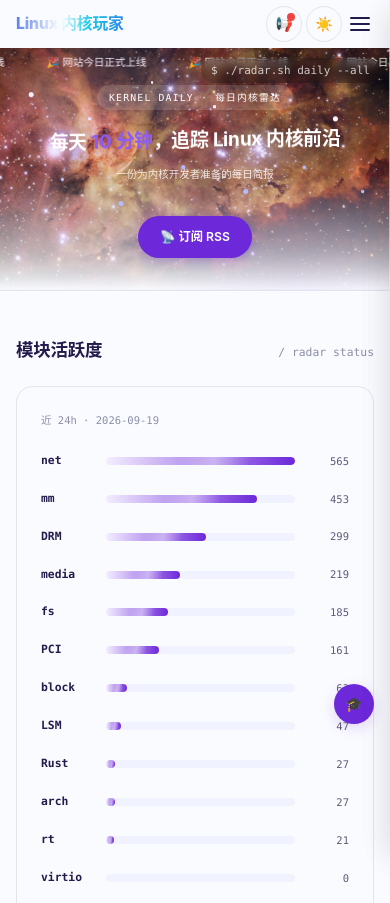
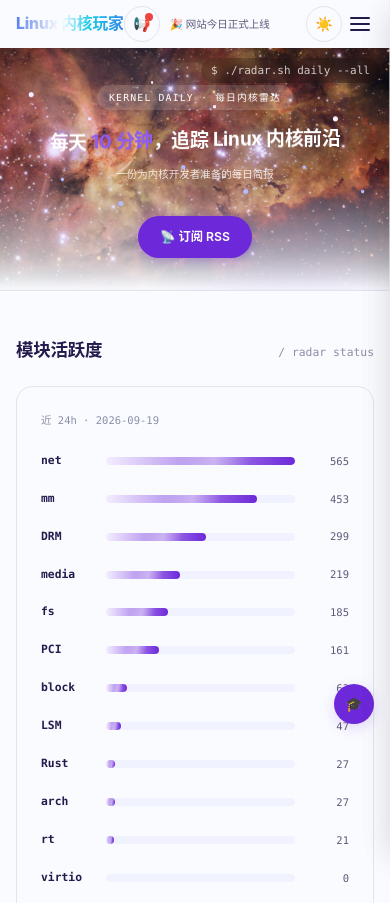
Before and after one commit to Devkid-Til/docker-linuxplayer, an Astro site: page / in a window 390 px wide. Shown: the top 903 px of the page. Built offline with nearby package versions, Linux system fonts and the light colour scheme; Astro itself is replaced by a stand-in of ours.

Commit message:
feat: move ticker into the header next to the horn, in leftover space
Signed-off-by: Jiaqi Shi <shijiaqi_develop@163.com>

```diff
--- a/src/components/AnnouncementBar.astro
+++ b/src/components/AnnouncementBar.astro
@@ -20,6 +20,15 @@ const latestDate = latest ? latest.date : '';
     <button class="ann-ticker" id={`ann-ticker${suffix}`} data-drawer-open="announcements" aria-label="查看最新公告" title="查看最新公告">
       <span class="ann-ticker-track">
         <span class="ann-ticker-text" data-latest-id={latestId} data-latest-date={latestDate}>{latestTitle}</span>
+      </span>
+    </button>
+  )}
+  {variant === 'mobile' && latest && (
+    <button class="ann-ticker-mobile" id={`ann-ticker${suffix}`} data-drawer-open="announcements" aria-label="查看最新公告" title="查看最新公告">
+      <span class="ann-mobile-viewport">
+        <span class="ann-mobile-track">
+          <span class="ann-ticker-text" data-latest-id={latestId} data-latest-date={latestDate}>{latestTitle}</span>
+        </span>
       </span>
     </button>
   )}
@@ -54,9 +63,36 @@ const latestDate = latest ? latest.date : '';
       try { localStorage.setItem(KEY, JSON.stringify({ id: latestId, date: latestDate })); } catch (e) {}
     }
 
-    document.querySelectorAll('.ann-bell, .ann-ticker').forEach(function (btn) {
+    document.querySelectorAll('.ann-bell, .ann-ticker, .ann-ticker-mobile').forEach(function (btn) {
       btn.addEventListener('click', openAndMark);
     });
+
+    // 移动端 header 内跑马灯：标题溢出才滚动，否则居中静态
+    var viewport = document.querySelector('.ann-mobile-viewport');
+    var track = document.querySelector('.ann-mobile-track');
+    var text = track ? track.querySelector('.ann-ticker-text') : null;
+    if (viewport && track && text) {
+      var w = viewport.clientWidth;
+      var c = text.offsetWidth;
+      if (w > 0 && c > 0) {
+        if (c <= w) {
+          // 不溢出：居中静态
+          track.classList.add('ann-mobile-static');
+        } else {
+          // 溢出：复制足够份数 + rAF 滚动
+          var n = Math.ceil(w / c) + 2;
+          while (track.children.length < n) track.appendChild(text.cloneNode(true));
+          var x = 0, speed = 0.6;
+          function step() {
+            x += speed;
+            if (x >= c) x -= c;
+            track.style.transform = 'translateX(' + (-x) + 'px)';
+            requestAnimationFrame(step);
+          }
+          requestAnimationFrame(step);
+        }
+      }
+    }
   })();
 </script>
 
@@ -93,7 +129,22 @@ const latestDate = latest ? latest.date : '';
 
   @media (max-width: 640px) {
     .ann-bar-desktop { display: none; }
-    .ann-bar-mobile { display: flex; }
+    .ann-bar-mobile { display: flex; flex: 1; min-width: 0; }
     .ann-ticker { display: none; }
+    .ann-ticker-mobile {
+      flex: 1; min-width: 0; overflow: hidden; background: none; border: none;
+      padding: 0; cursor: pointer; text-align: left;
+    }
+    .ann-mobile-viewport {
+      display: block; overflow: hidden; white-space: nowrap; width: 100%;
+    }
+    .ann-mobile-track {
+      display: inline-flex; white-space: nowrap; align-items: center;
+    }
+    .ann-mobile-static { width: 100%; justify-content: center; }
+    .ann-ticker-text {
+      font-size: .75rem; color: var(--text-secondary);
+      padding-right: 2rem; line-height: 1.4;
+    }
   }
 </style>
--- a/src/components/AnnouncementMarquee.astro
+++ /dev/null
@@ -1,75 +0,0 @@
----
-import announcements from '../data/announcements.json';
-const active = announcements.filter(a => a.active).sort((a, b) => b.date.localeCompare(a.date));
-const latest = active[0] || null;
----
-{latest && (
-  <div class="ann-marquee">
-    <button class="ann-marquee-btn" data-drawer-open="announcements" aria-label="查看最新公告" title="查看最新公告">
-      <span class="ann-marquee-viewport">
-        <span class="ann-marquee-track">
-          <span class="ann-marquee-text">{latest.title}</span>
-        </span>
-      </span>
-    </button>
-  </div>
-)}
-
-<script is:inline>
-  (function () {
-    var viewport = document.querySelector('.ann-marquee-viewport');
-    var track = document.querySelector('.ann-marquee-track');
-    var text = document.querySelector('.ann-marquee-text');
-    if (!viewport || !track || !text) return;
-
-    // 复制足够份数，保证无缝循环（视口宽度 / 单份宽度 + 2）
-    var w = viewport.clientWidth;
-    var c = text.offsetWidth;
-    if (w <= 0 || c <= 0) return;
-    var n = Math.ceil(w / c) + 2;
-    while (track.children.length < n) {
-      track.appendChild(text.cloneNode(true));
-    }
-
-    // rAF 驱动跑马灯：滚动一份宽度后回绕，无缝
-    var x = 0;
-    var speed = 0.6; // px/frame ≈ 36px/s
-    function step() {
-      x += speed;
-      if (x >= c) x -= c;
-      track.style.transform = 'translateX(' + (-x) + 'px)';
-      requestAnimationFrame(step);
-    }
-    requestAnimationFrame(step);
-  })();
-</script>
-
-<style>
-  .ann-marquee { display: none; }
-
-  @media (max-width: 640px) {
-    .ann-marquee {
-      display: block;
-      position: absolute; top: 0; left: 0; right: 0;
-      z-index: 1;
-      background: transparent;
-      overflow: hidden;
-      padding: 6px 0;
-    }
-    .ann-marquee-btn {
-      display: flex; align-items: center; width: 100%;
-      background: none; border: none; cursor: pointer; padding: 0;
-    }
-    .ann-marquee-viewport {
-      flex: 1; overflow: hidden; white-space: nowrap;
-    }
-    .ann-marquee-track {
-      display: inline-flex; white-space: nowrap; will-change: transform;
-    }
-    .ann-marquee-text {
-      display: inline-block; padding-right: 3rem;
-      font-size: .75rem; line-height: 1.6;
-      color: var(--hero-text, rgba(255,255,255,.9));
-    }
-  }
-</style>
--- a/src/pages/index.astro
+++ b/src/pages/index.astro
@@ -2,7 +2,6 @@
 import Base from '../layouts/Base.astro';
 import PostCard from '../components/PostCard.astro';
 import NewbieFab from '../components/NewbieFab.astro';
-import AnnouncementMarquee from '../components/AnnouncementMarquee.astro';
 import { getCollection } from 'astro:content';
 import { COLUMNS, ALL_COLUMN, COLUMN_MAP } from '../column';
 import fs from 'node:fs';
@@ -88,7 +87,6 @@ const BOARD_SLOTS = ['media', 'DRM', 'mm', 'PCI', 'net', 'fs', 'virtio', 'Rust',
 <Base title="Linux 内核玩家 · 每日内核雷达">
   <header class="hero">
     <div class="hero-bg"></div>
-    <AnnouncementMarquee />
     <span class="term-deco">$ watch -n 10 kernel-patches</span>
     <div class="container hero-inner">
       <span class="hero-eyebrow reveal">KERNEL DAILY · 每日内核雷达</span>
--- a/src/styles/global.css
+++ b/src/styles/global.css
@@ -412,7 +412,7 @@ html.dark .to-top{background:var(--card)}
 html.dark .timeline-item::before{border-color:var(--bg)}
 
 /* ── 19. Responsive ───────────────────────────────────────────── */
-@media(max-width:640px){:root{--font-size-base:14px;--nav-height:48px}.container{padding:0 var(--space-md)}.nav-inner{padding:0 var(--space-md)}.hamburger{display:block}.nav-links{position:absolute;top:var(--nav-height);left:0;right:0;background:var(--card);flex-direction:column;align-items:stretch;padding:0 var(--space-md);border-bottom:1px solid transparent;max-height:0;overflow:hidden;opacity:0;transform:translateY(-8px);pointer-events:none;transition:max-height .3s var(--ease-out),opacity .2s var(--ease-out),transform .3s var(--ease-out),padding .3s var(--ease-out),border-color .3s,box-shadow .3s}.nav-links.open{max-height:420px;opacity:1;transform:translateY(0);pointer-events:auto;border-bottom-color:var(--border);box-shadow:var(--shadow-md);padding:var(--space-sm) var(--space-md) var(--space-md)}.nav-tools{display:flex;align-items:center;gap:var(--space-xs)}.theme-btn-desktop{display:none}.theme-btn-mobile{display:flex}.nav-links a{padding:var(--space-sm)}.hero{padding:36px 0 32px}.hero h1{font-size:1.35rem}.hero .subtitle{font-size:.75rem;max-width:100%}.hero .term-deco{top:10px;right:10px;font-size:11px;padding:3px 10px}.hero-eyebrow{font-size:.7rem;padding:4px 12px}.timeline-card{padding:var(--space-md)}.timeline-card h3{font-size:.9375rem}.article-header h1{font-size:1.375rem}.about-card{flex-direction:column;text-align:center}}
+@media(max-width:640px){:root{--font-size-base:14px;--nav-height:48px}.container{padding:0 var(--space-md)}.nav-inner{padding:0 var(--space-md)}.hamburger{display:block}.nav-links{position:absolute;top:var(--nav-height);left:0;right:0;background:var(--card);flex-direction:column;align-items:stretch;padding:0 var(--space-md);border-bottom:1px solid transparent;max-height:0;overflow:hidden;opacity:0;transform:translateY(-8px);pointer-events:none;transition:max-height .3s var(--ease-out),opacity .2s var(--ease-out),transform .3s var(--ease-out),padding .3s var(--ease-out),border-color .3s,box-shadow .3s}.nav-links.open{max-height:420px;opacity:1;transform:translateY(0);pointer-events:auto;border-bottom-color:var(--border);box-shadow:var(--shadow-md);padding:var(--space-sm) var(--space-md) var(--space-md)}.nav-tools{display:flex;align-items:center;gap:var(--space-xs);flex:1;min-width:0}.theme-btn-desktop{display:none}.theme-btn-mobile{display:flex}.nav-links a{padding:var(--space-sm)}.hero{padding:36px 0 32px}.hero h1{font-size:1.35rem}.hero .subtitle{font-size:.75rem;max-width:100%}.hero .term-deco{top:10px;right:10px;font-size:11px;padding:3px 10px}.hero-eyebrow{font-size:.7rem;padding:4px 12px}.timeline-card{padding:var(--space-md)}.timeline-card h3{font-size:.9375rem}.article-header h1{font-size:1.375rem}.about-card{flex-direction:column;text-align:center}}
 @media(min-width:641px) and (max-width:1024px){.container{max-width:100%;padding:0 28px}}
 @media(min-width:1025px){.container{max-width:960px}}
 
```
